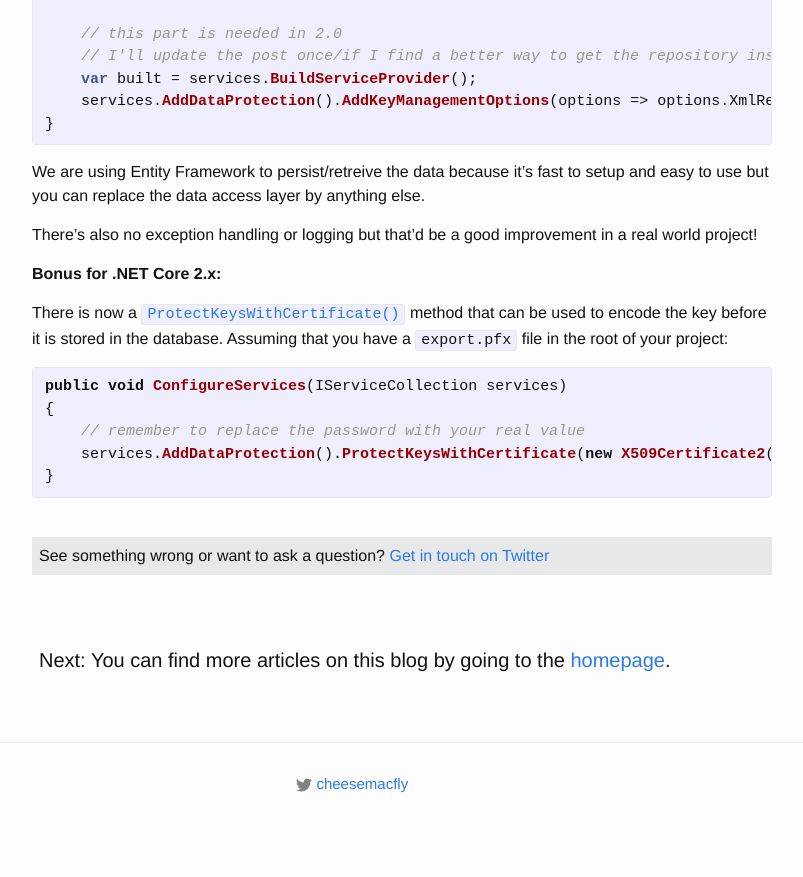
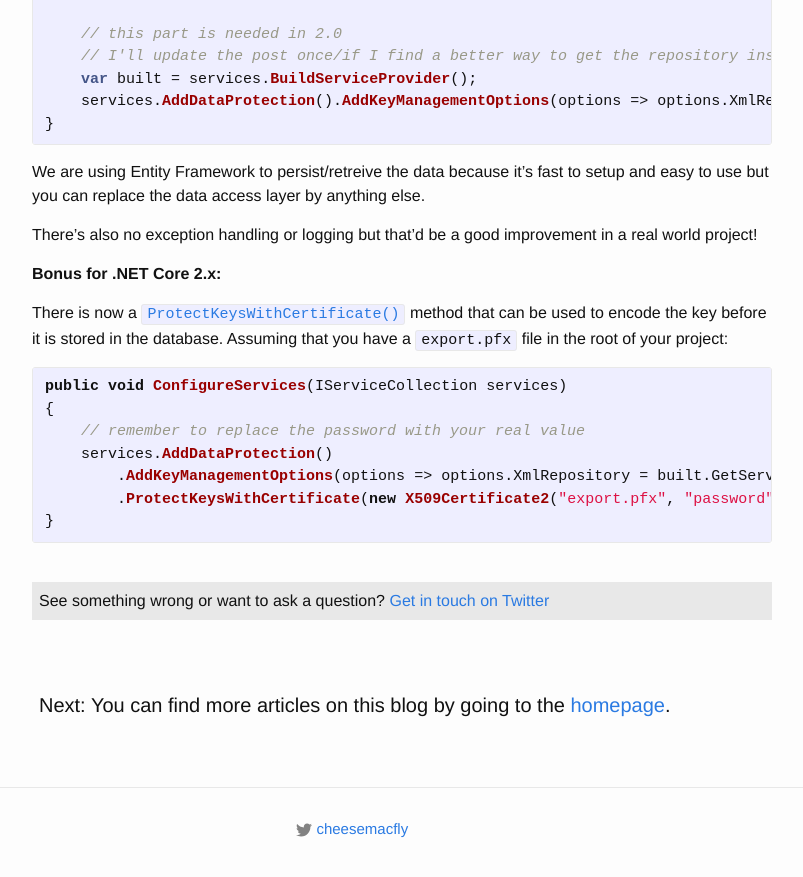
Before and after one commit to cheesemacfly/cheesemacfly.github.io, a Jekyll site: the page built from _posts/2017-01-11-dotnet-core-data-protection-keys-repository.markdown, in a window 1280 px wide and 900 px high, scrolled down 3354 px. Shown: the top 877 px of the window, without its empty margins (238-1041 px from the left). Built offline with Jekyll 4.4.1, drawn with Linux system fonts in a browser that asks for light colours; nearby versions of some CDN libraries; before the commit the page ends 4209 px from its top, so only the background shows below that.

Commit message:
adding a line of code to make the intend easier to understand

```diff
--- a/_posts/2017-01-11-dotnet-core-data-protection-keys-repository.markdown
+++ b/_posts/2017-01-11-dotnet-core-data-protection-keys-repository.markdown
@@ -168,6 +168,8 @@ Assuming that you have a `export.pfx` file in the root of your project:
 public void ConfigureServices(IServiceCollection services)
 {
     // remember to replace the password with your real value
-    services.AddDataProtection().ProtectKeysWithCertificate(new X509Certificate2("export.pfx", "password"));
+    services.AddDataProtection()
+        .AddKeyManagementOptions(options => options.XmlRepository = built.GetService<IXmlRepository>())
+        .ProtectKeysWithCertificate(new X509Certificate2("export.pfx", "password"));
 }
 {% endhighlight %}
```
